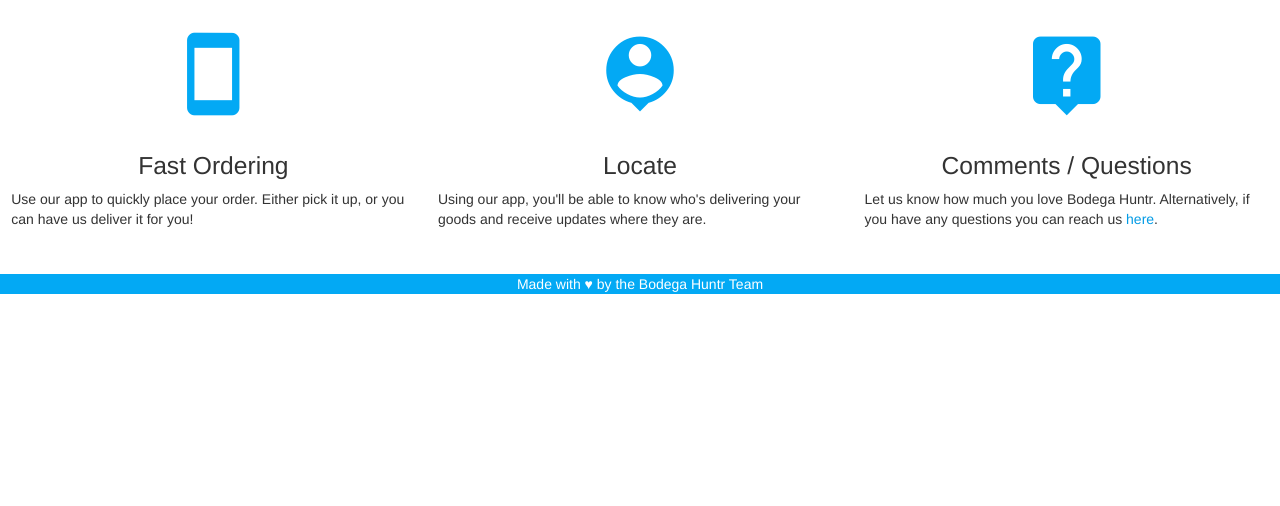
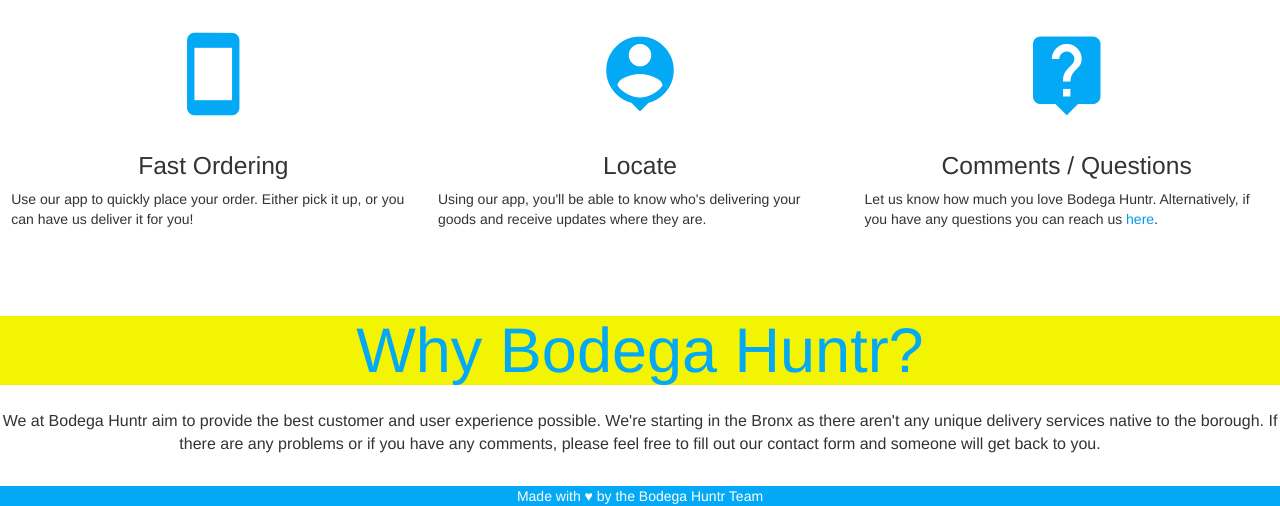
Before and after one commit to Ch1bi/ShopLyftr, a plain HTML site: page index.html in a window 1280 px wide. Shown: the part 526-1032 px from the top of the page. Before the commit the page ends 820 px from the top, so only its background shows below. Drawn offline with nearby package versions, Linux system fonts and the light colour scheme.

Commit message:
added things to index page

```diff
--- a/index.html
+++ b/index.html
@@ -76,7 +76,7 @@
 
 <!--End of Carousel-->
 
-<!--Start about us section-->
+<!--Start what we do section-->
 
 <div class="section">
 
@@ -112,15 +112,30 @@
 
     </div>
 
-    <!--End of about us section-->
+    <!--End of what we do section-->
 
+    <!--Why Bodega Huntr Section-->
+
+        <div class="col s12 m12 text-center">
+          <h1 style="background-color:#F3F402; color: #03a9f4;">Why Bodega Huntr?</h1>
+
+          <div class="row">
+          <div class="col s12 m12 text-center">
+
+           <p class="flow-text text-center" style="font-size:12pt;">We at Bodega Huntr aim to provide the best customer and user experience possible. We're starting in the Bronx as there aren't any unique delivery services native to the borough. If there are any problems or if you have any comments, please feel free to fill out our contact form and someone will get back to you.
+        </div>
+          </div>
+        </div>
+    </div>
+
+    <!--Footer-->
 
     <div class="footer-copyright" style="color: white; background-color:#03a9f4";>
       <div class="container center">
       Made with &hearts; by the Bodega Huntr Team
       </div>
     </div>
-
+<!--End of Footer-->
 
 </body>
 
```
